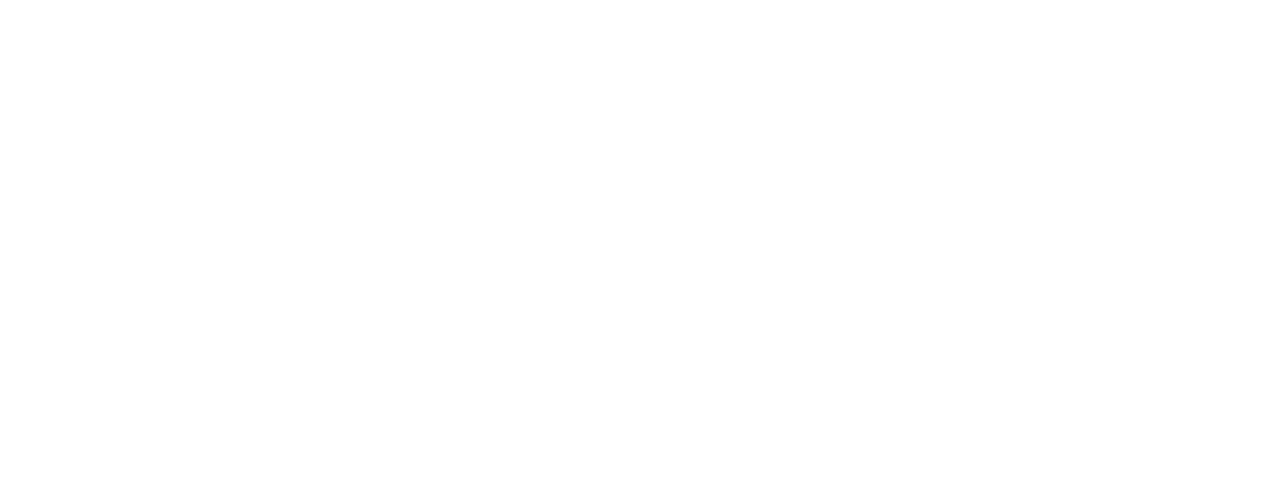
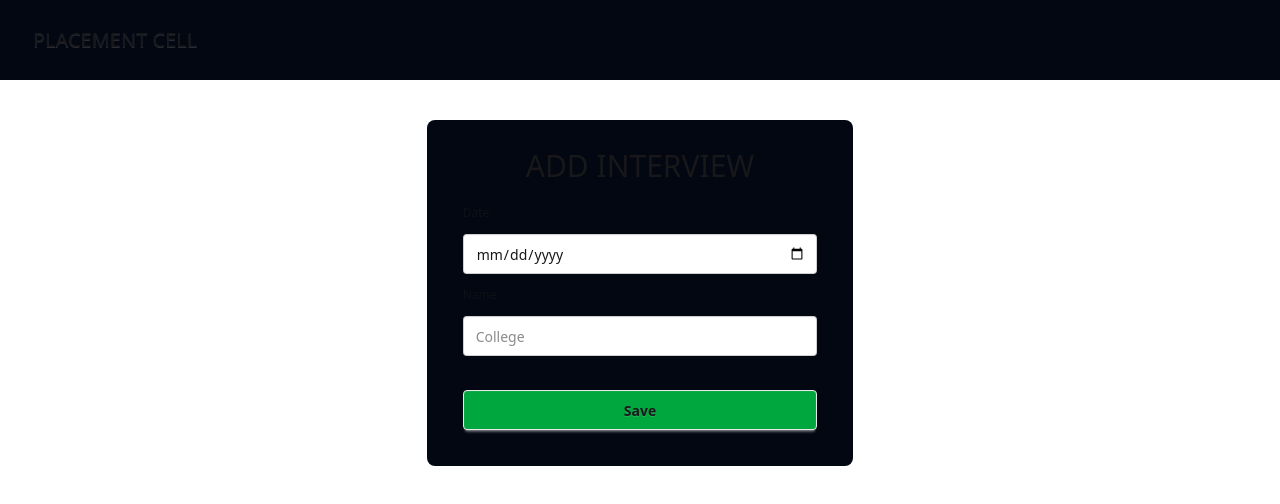
Before and after one commit to SNijanthan/placementCell---frontend, a React (Vite) app: page /interview in a window 1280 px wide. Before the commit this address had no page. Shown: the top 504 px of the page. Built offline with nearby package versions, Linux system fonts and the light colour scheme; no server answers.

Commit message:
Add student and interview API

```diff
--- a/src/App.jsx
+++ b/src/App.jsx
@@ -7,6 +7,7 @@ import Signup from "./components/Signup";
 import { Provider } from "react-redux";
 import appStore from "./utils/appStore";
 import AddStudent from "./components/AddStudent";
+import AddInterview from "./components/AddInterview";
 
 const App = () => {
   return (
@@ -18,6 +19,7 @@ const App = () => {
               <Route path="/login" element={<Login />} />
               <Route path="/signup" element={<Signup />} />
               <Route path="/student" element={<AddStudent />} />
+              <Route path="/interview" element={<AddInterview />} />
               <Route path="/" element={<Main />} />
             </Route>
           </Routes>
--- /dev/null
+++ b/src/components/AddInterview.jsx
@@ -0,0 +1,67 @@
+import axios from "axios";
+import React, { useState } from "react";
+import { BASE_URL } from "../utils/constants";
+import { useNavigate } from "react-router-dom";
+
+const AddInterview = () => {
+  const [interviewDate, setInterviewDate] = useState("");
+  const [companyName, setCompanyName] = useState("");
+  const [error, setError] = useState("");
+
+  const navigate = useNavigate();
+
+  const handleAddInterview = async () => {
+    try {
+      const res = await axios.post(
+        BASE_URL + "/interviews",
+        { interviewDate, companyName },
+        { withCredentials: true }
+      );
+      console.log(res);
+      navigate("/");
+    } catch (error) {
+      setError(error?.response?.data?.message);
+    }
+  };
+
+  return (
+    <>
+      <div className="w-2/6 m-auto bg-gray-950  p-5 flex  flex-col justify-center rounded-box mt-10">
+        <fieldset className="fieldset w-full p-4 rounded-box">
+          <legend className="fieldset-legend text-center text-3xl font-light">
+            ADD INTERVIEW
+          </legend>
+          <div className="grid grid-cols-1">
+            <label className="fieldset-label">Date</label>
+            <input
+              type="date"
+              className="input w-full my-3 py-3 focus:outline-none"
+              placeholder="Name"
+              value={interviewDate}
+              onChange={(e) => setInterviewDate(e.target.value)}
+            />
+            <label className="fieldset-label">Name</label>
+            <input
+              type="text"
+              className="input w-full my-3 py-3 focus:outline-none"
+              placeholder="College"
+              value={companyName}
+              onChange={(e) => setCompanyName(e.target.value)}
+            />
+          </div>
+          {error && (
+            <p className="text-red-500 font-semibold text-[13px]">{error}</p>
+          )}
+          <button
+            className="btn bg-green-600 mt-4 py-3"
+            onClick={handleAddInterview}
+          >
+            Save
+          </button>
+        </fieldset>
+      </div>
+    </>
+  );
+};
+
+export default AddInterview;
--- a/src/components/Interview.jsx
+++ b/src/components/Interview.jsx
@@ -1,6 +1,7 @@
 import React, { useEffect, useState } from "react";
 import axios from "axios";
 import { BASE_URL } from "../utils/constants";
+import { Link } from "react-router-dom";
 
 const Interview = () => {
   const [interviews, setInterviews] = useState([]);
@@ -13,7 +14,7 @@ const Interview = () => {
         withCredentials: true,
       });
       setInterviews(
-        Array.isArray(res?.data?.interviews) ? res.data.students : []
+        Array.isArray(res?.data?.interviews) ? res.data.interviews : []
       );
     } catch (error) {
       setError(error?.data?.message);
@@ -61,7 +62,9 @@ const Interview = () => {
         </>
       )}
       <div className="flex justify-end mt-5">
-        <button className="btn bg-green-700 mr-8">Add Interview</button>
+        <button className="btn bg-green-700 mr-8">
+          <Link to="/interview">Add Interview</Link>
+        </button>
         <button className="btn bg-green-700 mr-32">Assign Interview</button>
       </div>
     </div>
```
